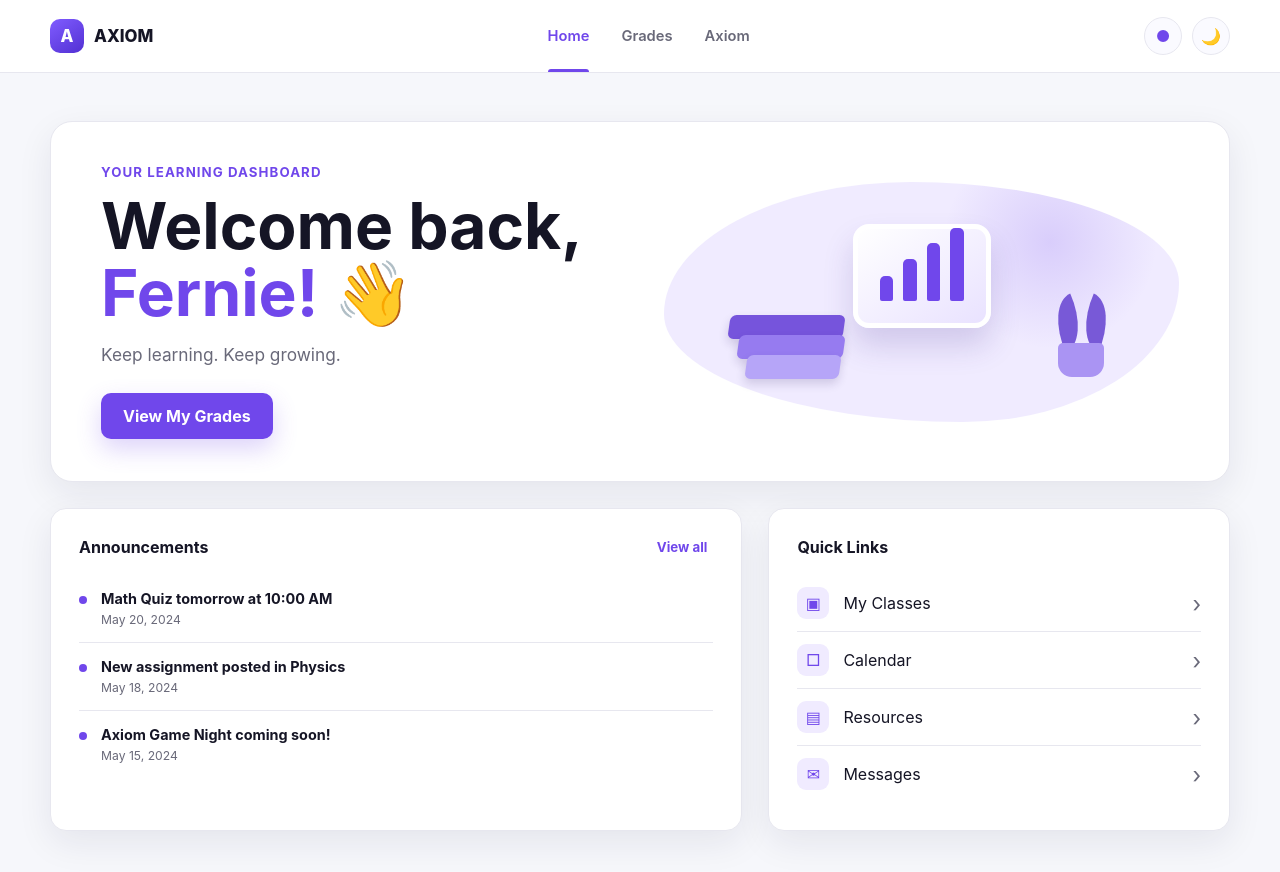
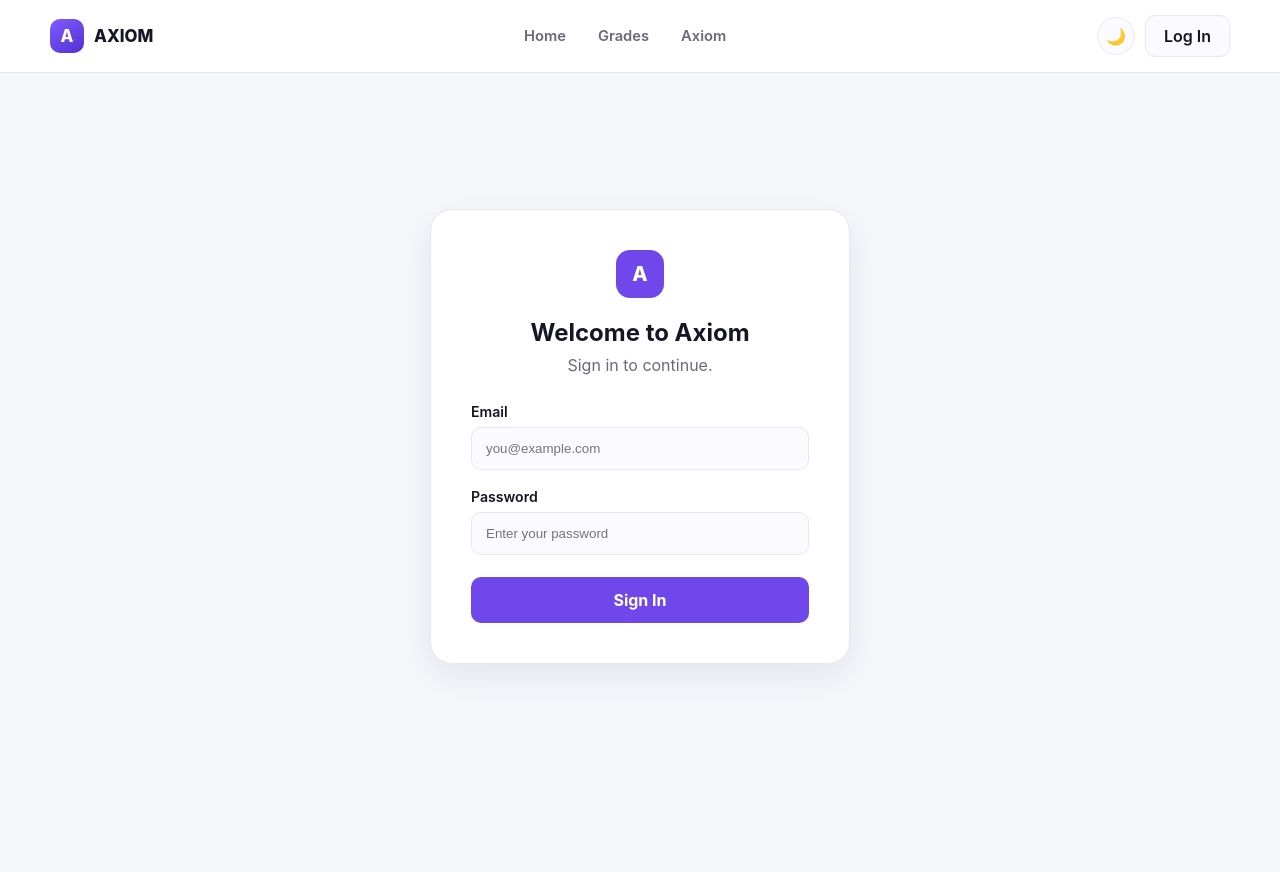
Before and after one commit to Fer76946/axiom, a React (Vite) app: page /login in a window 1280 px wide. Before the commit this address led to /. Shown: the top 872 px of the page. After the commit the page ends 823 px from the top, so only its background shows below. Built offline with nearby package versions, Linux system fonts and the light colour scheme; no server answers.

Commit message:
Add Teacher Login

```diff
--- a/src/App.tsx
+++ b/src/App.tsx
@@ -3,6 +3,7 @@ import MainLayout from "./layouts/MainLayout/MainLayout";
 import Axiom from "./pages/Axiom/Axiom";
 import Grades from "./pages/Grades/Grades";
 import Home from "./pages/Home/Home";
+import Login from "./pages/Login/Login";
 
 function App() {
 
@@ -11,6 +12,7 @@ function App() {
       <MainLayout>
         <Routes>
           <Route path="/" element={<Home />} />
+          <Route path="/login" element={<Login />} />
           <Route path="/grades" element={<Grades />} />
           <Route path="/axiom" element={<Axiom />} />
           <Route path="*" element={<Navigate to="/" replace />} />
--- a/src/components/Navbar/Navbar.css
+++ b/src/components/Navbar/Navbar.css
@@ -93,18 +93,33 @@
   gap: 10px;
 }
 
-.profile-button {
-  display: grid;
-  width: 38px;
-  height: 38px;
-  place-items: center;
+.login-button {
+  display: flex;
+  align-items: center;
+  justify-content: center;
 
-  cursor: pointer;
+  padding: 10px 18px;
+
   border: 1px solid var(--color-border);
-  border-radius: 50%;
+  border-radius: var(--radius-small);
 
-  color: var(--color-primary);
   background: var(--color-surface-secondary);
+
+  color: var(--color-text);
+
+  font-weight: 600;
+
+  transition:
+    background-color .2s,
+    transform .2s,
+    color .2s;
+}
+
+.login-button:hover {
+  transform: translateY(-2px);
+
+  background: var(--color-primary);
+  color: white;
 }
 
 @media (max-width: 680px) {
--- a/src/components/Navbar/Navbar.tsx
+++ b/src/components/Navbar/Navbar.tsx
@@ -47,18 +47,20 @@ function Navbar({ isDarkMode, onThemeToggle }: NavbarProps) {
         </nav>
 
         <div className="navbar__actions">
-          <button
-            className="profile-button"
-            type="button"
-            aria-label="Open profile"
-          >
-            ●
-          </button>
 
-          <ThemeToggle
+            <ThemeToggle
             isDarkMode={isDarkMode}
             onToggle={onThemeToggle}
           />
+
+          <NavLink
+            to="/login"
+            className="login-button"
+          >
+            Log In
+          </NavLink>
+
+
         </div>
       </div>
     </header>
--- a/src/pages/Login/Login.css
+++ b/src/pages/Login/Login.css
@@ -0,0 +1,98 @@
+.login-page {
+  display: grid;
+  min-height: calc(100vh - 170px);
+  place-items: center;
+}
+
+.login-card {
+  width: min(100%, 420px);
+  padding: 40px;
+
+  border: 1px solid var(--color-border);
+  border-radius: var(--radius-large);
+
+  background: var(--color-surface);
+  box-shadow: var(--shadow-card);
+
+  text-align: center;
+}
+
+.login-logo {
+  display: grid;
+  width: 48px;
+  height: 48px;
+  margin: 0 auto 20px;
+  place-items: center;
+
+  border-radius: 14px;
+
+  color: white;
+  background: var(--color-primary);
+
+  font-size: 1.25rem;
+  font-weight: 800;
+}
+
+.login-card h1 {
+  margin: 0 0 8px;
+}
+
+.login-card > p {
+  margin: 0 0 28px;
+  color: var(--color-text-secondary);
+}
+
+.login-form {
+  display: grid;
+  gap: 18px;
+  text-align: left;
+}
+
+.login-form label {
+  display: grid;
+  gap: 7px;
+
+  color: var(--color-text);
+  font-size: 0.88rem;
+  font-weight: 600;
+}
+
+.login-form input {
+  width: 100%;
+  padding: 13px 14px;
+
+  border: 1px solid var(--color-border);
+  border-radius: var(--radius-small);
+
+  color: var(--color-text);
+  background: var(--color-surface-secondary);
+
+  outline: none;
+}
+
+.login-form input:focus {
+  border-color: var(--color-primary);
+}
+
+.login-form button {
+  margin-top: 4px;
+  padding: 13px;
+
+  cursor: pointer;
+  border-radius: var(--radius-small);
+
+  color: white;
+  background: var(--color-primary);
+
+  font-weight: 700;
+}
+
+.login-form button:hover {
+  background: var(--color-primary-dark);
+}
+
+.login-message {
+  margin-top: 18px !important;
+  color: var(--color-primary) !important;
+  font-size: 0.88rem;
+}
--- a/src/pages/Login/Login.tsx
+++ b/src/pages/Login/Login.tsx
@@ -0,0 +1,68 @@
+import { useState } from "react";
+import { supabase } from "../../lib/supabase";
+import { useNavigate } from "react-router-dom";
+import "./Login.css";
+
+function Login() {
+  const [email, setEmail] = useState("");
+  const [password, setPassword] = useState("");
+  const [message, setMessage] = useState("");
+  const navigate = useNavigate();
+
+  async function handleLogin(event: React.FormEvent<HTMLFormElement>) {
+    event.preventDefault();
+    setMessage("");
+
+    const { error } = await supabase.auth.signInWithPassword({
+      email,
+      password,
+    });
+
+    if (error) {
+      setMessage(error.message);
+      return;
+    }
+    navigate("/");
+  }
+
+  return (
+    <section className="login-page">
+      <div className="login-card">
+        <div className="login-logo">A</div>
+
+        <h1>Welcome to Axiom</h1>
+        <p>Sign in to continue.</p>
+
+        <form className="login-form" onSubmit={handleLogin}>
+          <label>
+            Email
+            <input
+              type="email"
+              value={email}
+              onChange={(event) => setEmail(event.target.value)}
+              placeholder="you@example.com"
+              required
+            />
+          </label>
+
+          <label>
+            Password
+            <input
+              type="password"
+              value={password}
+              onChange={(event) => setPassword(event.target.value)}
+              placeholder="Enter your password"
+              required
+            />
+          </label>
+
+          <button type="submit">Sign In</button>
+        </form>
+
+        {message && <p className="login-message">{message}</p>}
+      </div>
+    </section>
+  );
+}
+
+export default Login;
```
